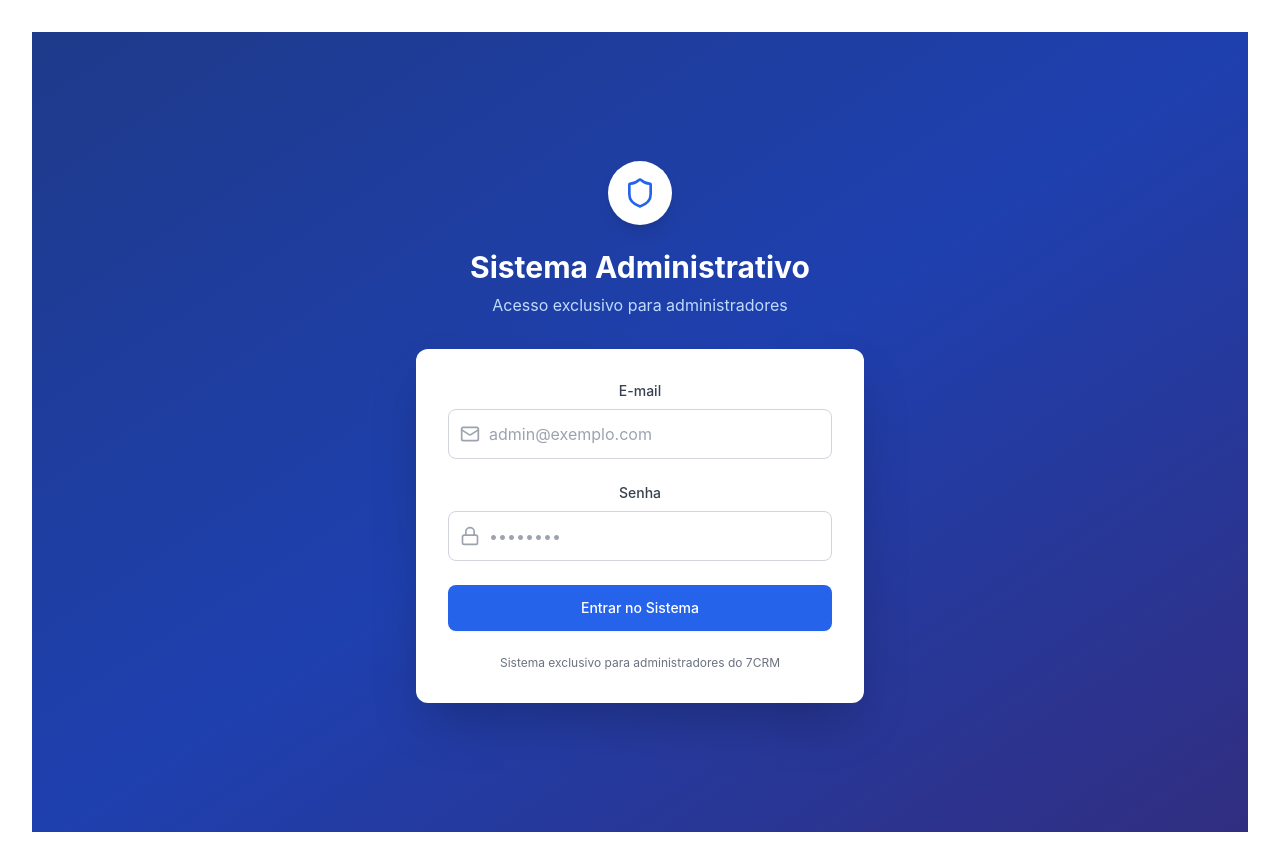
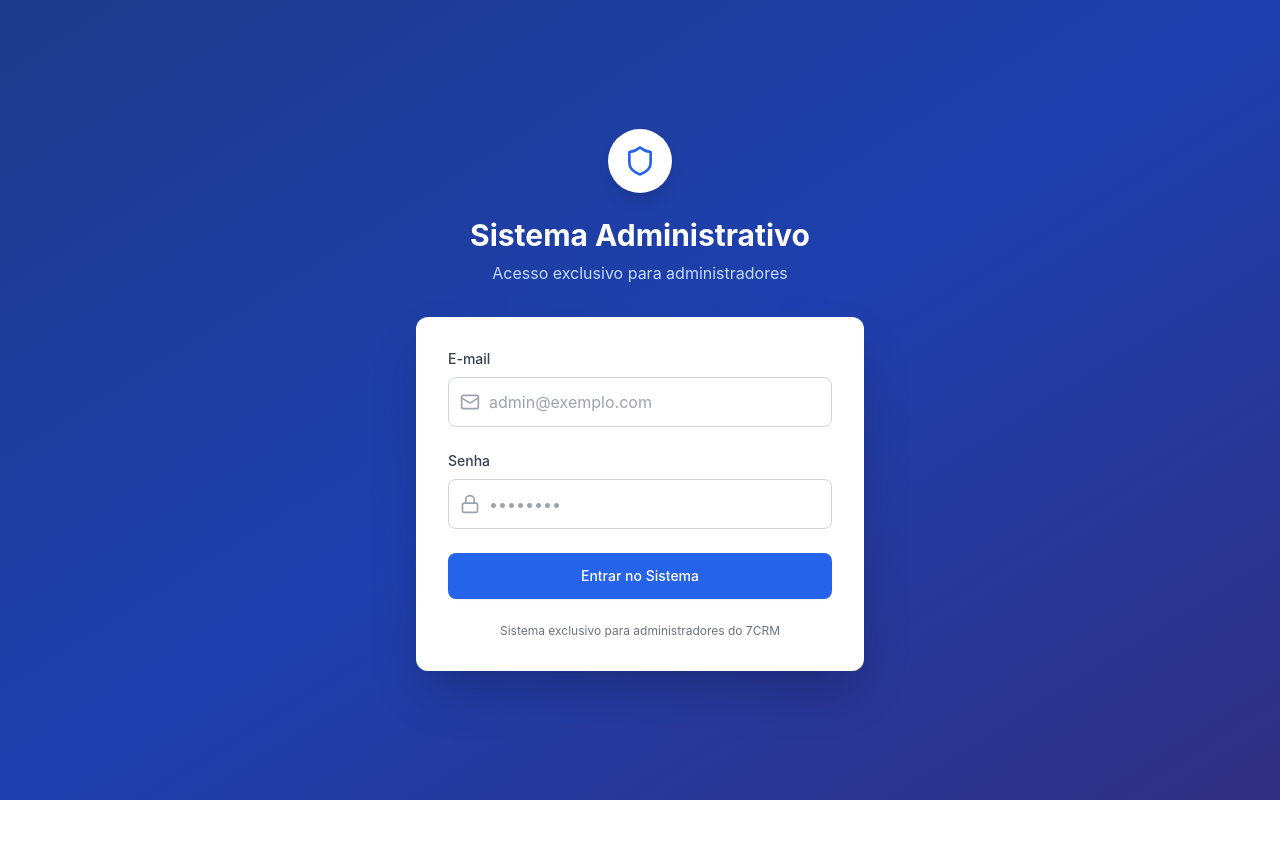
Before and after one commit to rLg1290/7crm, a React (Vite) app in the folder 7crm-admin/: page / in a window 1280 px wide. After the commit the page ends 800 px from the top, so only its background shows below. Built offline with nearby package versions, Linux system fonts and the light colour scheme; no server answers.

Commit message:
correcao admin

```diff
--- a/7crm-admin/src/components/Layout.tsx
+++ b/7crm-admin/src/components/Layout.tsx
@@ -36,10 +36,10 @@ const Layout: React.FC<LayoutProps> = ({ user, children }) => {
   ]
 
   return (
-    <div className="min-h-screen bg-gray-50">
+    <div className="min-h-screen bg-gray-50 w-full">
       {/* Header Administrativo */}
-      <header className="bg-white shadow-lg border-b border-gray-100 sticky top-0 z-50">
-        <div className="max-w-7xl mx-auto px-6 lg:px-8">
+      <header className="bg-white shadow-lg border-b border-gray-100 sticky top-0 z-50 w-full">
+        <div className="w-full px-6 lg:px-8">
           <div className="flex items-center justify-between h-16">
 
             {/* Logo e Título - Esquerda */}
@@ -156,8 +156,10 @@ const Layout: React.FC<LayoutProps> = ({ user, children }) => {
       </header>
 
       {/* Main Content */}
-      <main className="flex-1">
-        {children}
+      <main className="flex-1 w-full">
+        <div className="w-full">
+          {children}
+        </div>
       </main>
     </div>
   )
--- a/7crm-admin/src/index.css
+++ b/7crm-admin/src/index.css
@@ -20,18 +20,16 @@
 
 body {
   margin: 0;
-  display: flex;
-  place-items: center;
   min-width: 320px;
   min-height: 100vh;
+  width: 100%;
 }
 
 #root {
-  max-width: 1280px;
-  margin: 0 auto;
-  padding: 2rem;
-  text-align: center;
   width: 100%;
+  min-height: 100vh;
+  margin: 0;
+  padding: 0;
 }
 
 @media (prefers-color-scheme: light) {
--- a/7crm-admin/src/pages/Dashboard.tsx
+++ b/7crm-admin/src/pages/Dashboard.tsx
@@ -89,7 +89,7 @@ const Dashboard = () => {
   }
 
   return (
-    <div className="max-w-7xl mx-auto p-6 space-y-6">
+    <div className="w-full p-6 space-y-6">
       {/* Header */}
       <div className="flex items-center justify-between">
         <div>
--- a/7crm-admin/src/pages/Empresas.tsx
+++ b/7crm-admin/src/pages/Empresas.tsx
@@ -172,7 +172,7 @@ const Empresas = () => {
   }
 
   return (
-    <div className="max-w-7xl mx-auto p-6 space-y-6">
+    <div className="w-full p-6 space-y-6">
       {/* Header */}
       <div className="flex items-center justify-between">
         <div>
--- a/7crm-admin/src/pages/Promocoes.tsx
+++ b/7crm-admin/src/pages/Promocoes.tsx
@@ -225,7 +225,7 @@ const Promocoes = () => {
   }
 
   return (
-    <div className="max-w-7xl mx-auto p-6 space-y-6">
+    <div className="w-full p-6 space-y-6">
       {/* Header */}
       <div className="flex items-center justify-between">
         <div>
--- a/7crm-admin/src/pages/Relatorios.tsx
+++ b/7crm-admin/src/pages/Relatorios.tsx
@@ -194,7 +194,7 @@ const Relatorios = () => {
   }
 
   return (
-    <div className="max-w-7xl mx-auto p-6 space-y-6">
+    <div className="w-full p-6 space-y-6">
       {/* Header */}
       <div className="flex items-center justify-between">
         <div>
--- a/7crm-admin/src/pages/Usuarios.tsx
+++ b/7crm-admin/src/pages/Usuarios.tsx
@@ -212,7 +212,7 @@ const Usuarios = () => {
   }
 
   return (
-    <div className="max-w-7xl mx-auto p-6 space-y-6">
+    <div className="w-full p-6 space-y-6">
       {/* Header */}
       <div className="flex items-center justify-between">
         <div>
```
